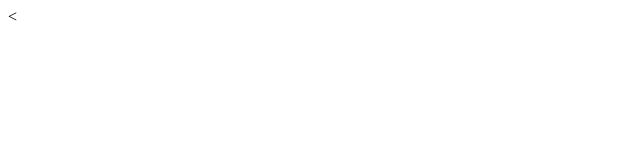
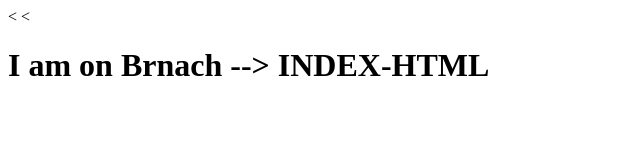
Before and after one commit to iamjituu/RepoGitTest, a plain HTML site: page index.html in a window 1280 px wide. Shown: the whole page, without its empty margins (0-640 px from the left). Drawn offline with Linux system fonts and the light colour scheme.

Commit message:
Added index file with changes

```diff
--- a/index.html
+++ b/index.html
@@ -5,6 +5,6 @@
     <title>GitHub Repos</title>
   </head>
   <body>
-
+    <<h1>I am on Brnach --> INDEX-HTML</h1>
   </body>
 </html>
```
